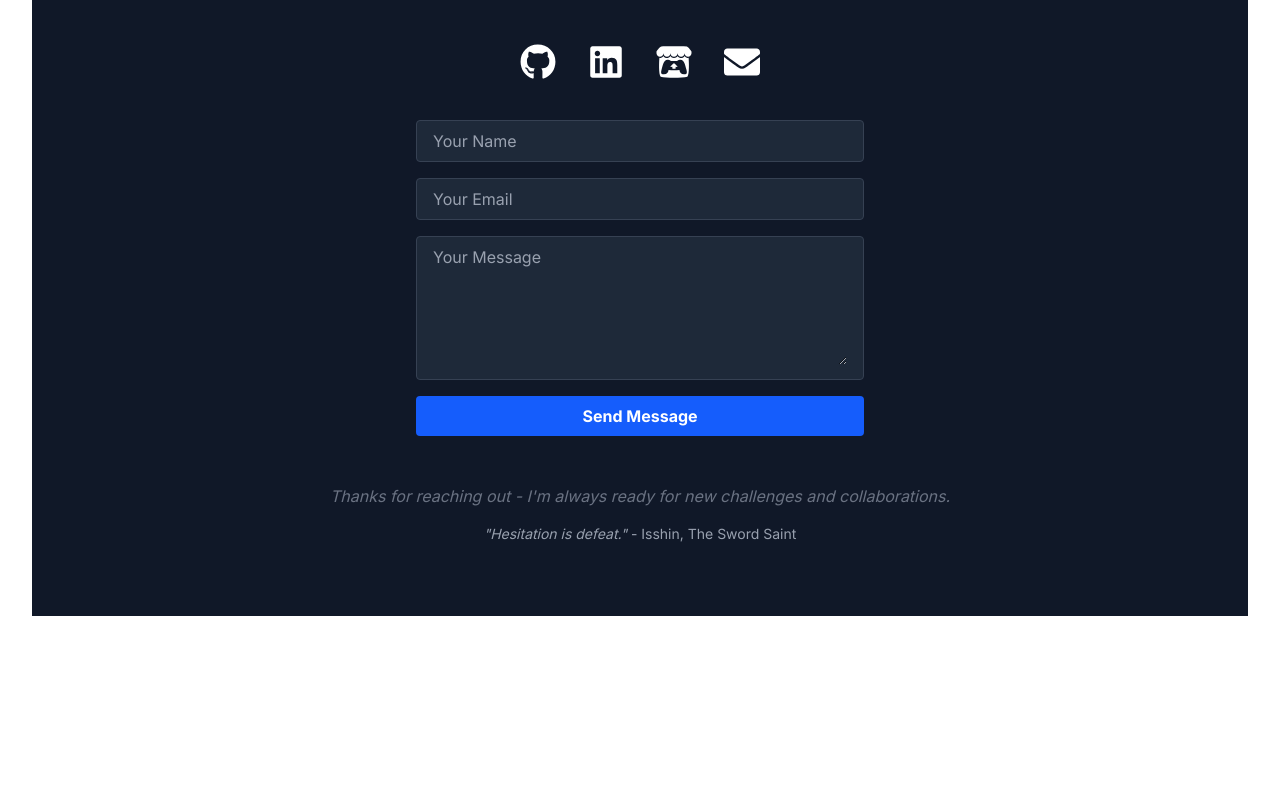
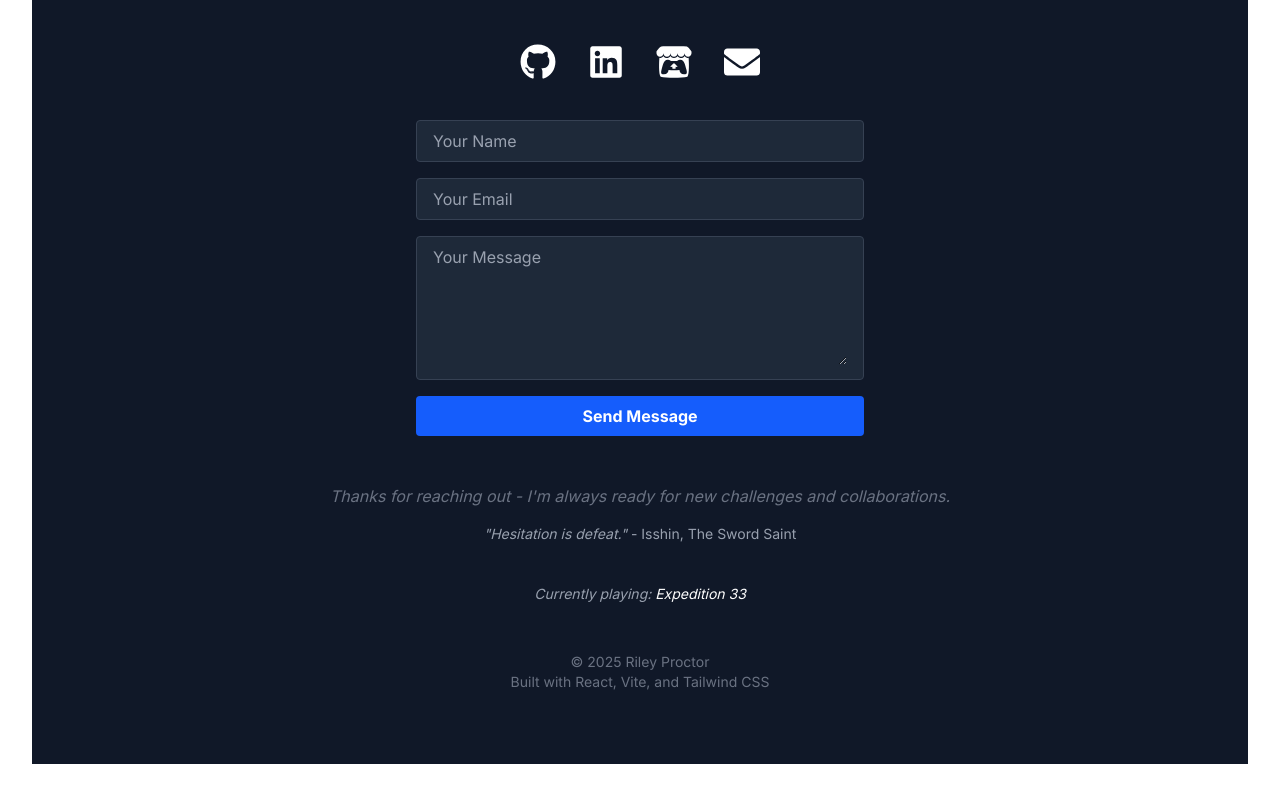
Before and after one commit to RProctor2006/RileyProctor-Portfolio, a React (Vite) app in the folder RileyProctor-PortfolioProject/: page / in a window 1280 px wide. Shown: the part 2612-3408 px from the top of the page. Before the commit the page ends 3260 px from the top, so only its background shows below. Built offline with nearby package versions, Linux system fonts and the light colour scheme.

Commit message:
Added More to Footer
Added a now playing section and a license and what I used to build this site

```diff
--- a/RileyProctor-PortfolioProject/src/components/Contact.tsx
+++ b/RileyProctor-PortfolioProject/src/components/Contact.tsx
@@ -3,7 +3,7 @@ import { FaGithub, FaLinkedin, FaItchIo, FaEnvelope } from 'react-icons/fa'
 
 const Contact = () => {
     return (
-        <section id="contact" className="bg-gray-900 text-white py-18 min-h-[90vh] text-center">
+        <section id="contact" className="bg-gray-900 text-white py-18 min-h-[89vh] text-center">
             <h2 className="text-5xl font-bold mb-10">Contact Me</h2>
 
             {/* Social Icons */}
@@ -38,12 +38,23 @@ const Contact = () => {
             </form>
 
             {/* Footer */}
+            {/* Sign Off & Quote */}
             <div className="text-center mt-12 text-gray-500">
                 <p className="mb-4 italic">Thanks for reaching out - I'm always ready for new challenges and collaborations.</p>
                 <p className="text-sm text-gray-400">
                     <span className="italic">"Hesitation is defeat."</span> - Isshin, The Sword Saint
                 </p>
             </div>
+
+            <div className="mt-10 text-sm text-gray-400">
+                <p className="italic">Currently playing: <span className="text-white font-medium">Expedition 33</span></p>
+            </div>
+
+            <footer className="mt-12 text-sm text-gray-500">
+                <p>&copy; {new Date().getFullYear()} Riley Proctor</p>
+                <p>Built with React, Vite, and Tailwind CSS</p>
+            </footer>
+
         </section>
     );
 };
```
